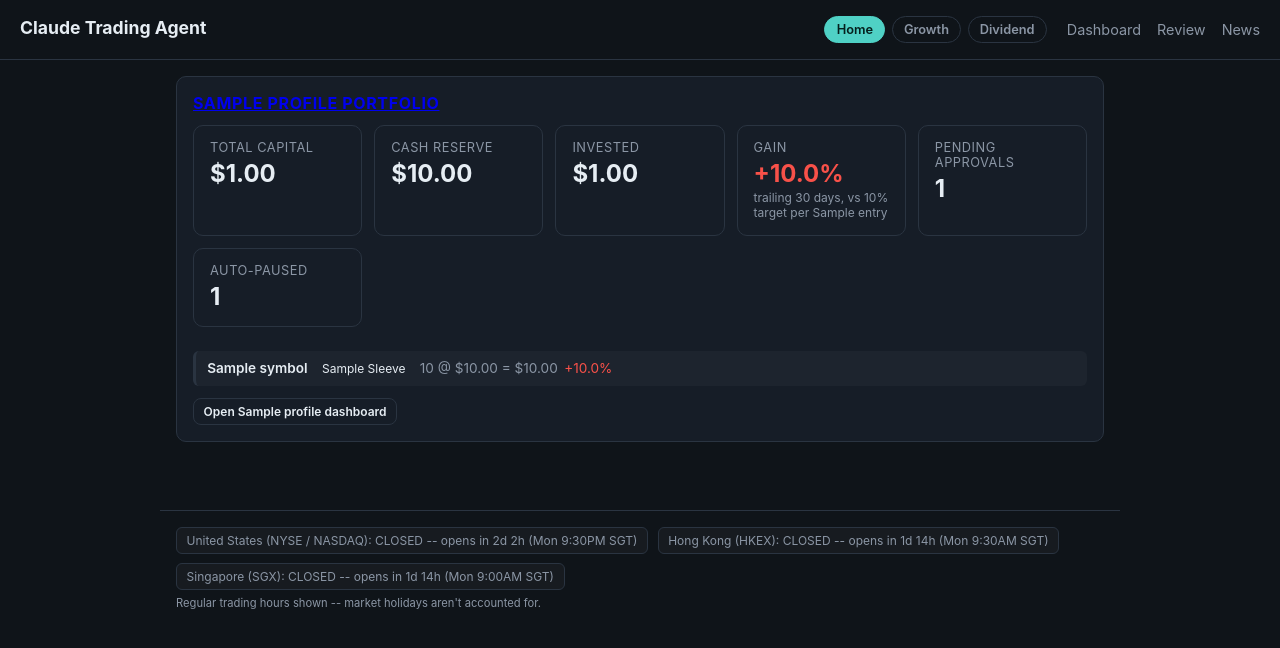
After one commit to wxthesparthaaa/Claude-Trade-Agent, a Flask app: template templates/home.html in a window 1280 px wide. The commit adds this page. Shown: the top 648 px of the page. Run offline with Flask 3, Linux system fonts and the light colour scheme; the template is opened without the code that fills it: most values are stand-ins (such as "Sample title", 1, 10 or a date in 2020).

Commit message:
Skip the daily Telegram update on weekends, and make the combined portfolio overview the default landing page
The daily capital/gains digest ran every day including Sat/Sun with
nothing having traded, sending a misleading "Gains for the day: $0.00"
and appending a redundant snapshot to the equity curve -- now gated
mon-fri, same reasoning already applied to the scan jobs. The Saturday
weekly review is intentionally left as-is: it reports on the week that
just closed, the same "review right after the week ends" timing the
Forex Agent project uses.

Bare "/" now renders a combined home overview (capital/cash/invested/
gain-vs-target/pending/paused counts for both portfolios, plus a
one-line summary per open position) instead of silently defaulting to
the growth portfolio. Every existing ?portfolio=growth|dividend link,
button, and Telegram deep link is unaffected -- they still land on
that profile's own full dashboard exactly as before.

```diff
--- a/app.py
+++ b/app.py
@@ -52,7 +52,7 @@ from strategy_ledger import (
     load_or_init_ledger, latest_capital, get_cash_reserve, reanchor_capital, capital_as_of, gain_baseline_date,
 )
 from portfolio_snapshot import refresh_snapshot, load_snapshot
-from portfolio_profiles import GROWTH_PROFILE, DIVIDEND_PROFILE, ACTIVE_PROFILES, get_profile
+from portfolio_profiles import GROWTH_PROFILE, DIVIDEND_PROFILE, ACTIVE_PROFILES, ALL_PROFILES, get_profile
 from risk_engine import RiskEngine, RiskViolation, DailyState, Position as RiskPosition
 from reporting import run_daily_update, run_weekly_review, TARGET_MONTHLY_PCT, TARGET_ANNUAL_PCT, target_monthly_equivalent_pct
 from scan_workflow import run_scan
@@ -393,7 +393,17 @@ def _load_news_summary(profile):
 
 def start_scheduler():
     scheduler = BackgroundScheduler()
-    scheduler.add_job(scheduled_daily_update, CronTrigger(hour=18, minute=0, timezone="Asia/Singapore"))
+    # day_of_week="mon-fri" -- no market this app trades is ever open on a
+    # Sat/Sun, so a weekend run would mark-to-market against a stale
+    # already-reported close, append a redundant no-information ledger
+    # snapshot, and text a "Gains for the day: $0.00" that's misleading
+    # (there was no trading day) rather than merely uninteresting. Same
+    # reasoning as the scan jobs' own weekday-only guard below.
+    scheduler.add_job(scheduled_daily_update, CronTrigger(day_of_week="mon-fri", hour=18, minute=0, timezone="Asia/Singapore"))
+    # Saturday, deliberately NOT weekday-restricted -- this reports on the
+    # week that just closed (Mon-Fri), the same "review right after the
+    # week ends" timing the sibling Forex Agent project's own Friday
+    # reflection uses, so it's expected to fire while the market is shut.
     scheduler.add_job(scheduled_weekly_review, CronTrigger(day_of_week="sat", hour=9, minute=0, timezone="Asia/Singapore"))
     # day_of_week="mon-fri" on both scan jobs -- markets are closed all
     # weekend, so a Sat/Sun scan would just re-score Friday's closing
@@ -425,8 +435,70 @@ def _resolve_profile():
     return get_profile(request.args.get("portfolio", "growth"))
 
 
+def _build_overview_entry(profile):
+    """One profile's snapshot for the combined home overview -- same live-
+    fetch-with-cached-fallback resilience as the per-profile dashboard
+    route, just condensed to what fits a one-line-per-position summary."""
+    if not profile.active:
+        return {"profile": profile, "active": False}
+
+    ledger = load_or_init_ledger(profile.ledger_path, profile.initial_capital)
+    cash_reserve = get_cash_reserve(ledger)
+
+    stale = False
+    try:
+        client_config = get_client_config()
+        trade_client = TradeClient(client_config)
+        snapshot = refresh_snapshot(trade_client, profile.universe, profile.ledger_path, path=profile.snapshot_path)
+        positions = snapshot["positions"]
+        total_invested = snapshot["total_invested"]
+        total_capital = cash_reserve + total_invested
+    except Exception as e:
+        print(f"Overview snapshot fetch failed for '{profile.name}', showing cached data: {type(e).__name__}: {e}")
+        stale = True
+        try:
+            snapshot = load_snapshot(profile.snapshot_path)
+            positions = snapshot["positions"]
+            total_invested = sum(p["market_value"] for p in positions)
+        except FileNotFoundError:
+            positions = []
+            total_invested = 0.0
+        total_capital = latest_capital(ledger)
+
+    baseline_date = gain_baseline_date(ledger, lookback_days=30)
+    month_ago_capital = capital_as_of(ledger, baseline_date)
+    gain_pct = (total_capital - month_ago_capital) / month_ago_capital if month_ago_capital > 0 else 0.0
+
+    pending = load_pending_approvals(profile.pending_approvals_path)
+    paused_state = load_self_improvement_state(profile.paused_symbols_path)
+
+    return {
+        "profile": profile,
+        "active": True,
+        "stale": stale,
+        "total_capital": total_capital,
+        "cash_reserve": cash_reserve,
+        "total_invested": total_invested,
+        "gain_pct": gain_pct,
+        "target_pct": TARGET_MONTHLY_PCT if profile.name == "growth" else TARGET_ANNUAL_PCT,
+        "target_period_label": "month" if profile.name == "growth" else "year",
+        "positions": positions,
+        "pending_count": len(pending["items"]),
+        "paused_count": len(paused_state.paused_symbols),
+    }
+
+
 @app.route("/")
 def dashboard():
+    # No ?portfolio= at all -- the combined home overview (both profiles,
+    # one line per position) is the default landing page; growth is no
+    # longer implicitly favored. Any explicit ?portfolio=growth|dividend
+    # link (the switcher, Telegram links, bookmarks) still lands on that
+    # profile's own full dashboard exactly as before.
+    if request.args.get("portfolio") is None:
+        overview = [_build_overview_entry(p) for p in ALL_PROFILES]
+        return render_template("home.html", overview=overview, message=request.args.get("message"))
+
     profile = _resolve_profile()
 
     if not profile.active:
--- a/templates/base.html
+++ b/templates/base.html
@@ -8,18 +8,19 @@
   <script src="https://cdn.jsdelivr.net/npm/chart.js@4"></script>
 </head>
 <body>
-  {% set current_portfolio = request.args.get('portfolio', 'growth') %}
+  {% set current_portfolio = request.args.get('portfolio') %}
   <header class="topbar">
     <span class="brand">Claude Trading Agent</span>
     <div class="topbar-right">
       <nav class="portfolio-switcher">
+        <a href="{{ url_for('dashboard') }}" class="{{ 'active' if current_portfolio is none else '' }}">Home</a>
         <a href="{{ url_for('dashboard', portfolio='growth') }}" class="{{ 'active' if current_portfolio == 'growth' else '' }}">Growth</a>
         <a href="{{ url_for('dashboard', portfolio='dividend') }}" class="{{ 'active' if current_portfolio == 'dividend' else '' }}">Dividend</a>
       </nav>
       <nav class="topnav">
-        <a href="{{ url_for('dashboard', portfolio=current_portfolio) }}">Dashboard</a>
-        <a href="{{ url_for('review', portfolio=current_portfolio) }}">Review</a>
-        <a href="{{ url_for('news', portfolio=current_portfolio) }}">News</a>
+        <a href="{{ url_for('dashboard', portfolio=current_portfolio or 'growth') }}">Dashboard</a>
+        <a href="{{ url_for('review', portfolio=current_portfolio or 'growth') }}">Review</a>
+        <a href="{{ url_for('news', portfolio=current_portfolio or 'growth') }}">News</a>
       </nav>
     </div>
   </header>
--- /dev/null
+++ b/templates/home.html
@@ -0,0 +1,70 @@
+{% extends "base.html" %}
+{% block title %}Home -- Claude Trading Agent{% endblock %}
+{% block content %}
+
+{% if message %}
+<div class="banner">{{ message }}</div>
+{% endif %}
+
+{% for entry in overview %}
+<section class="panel">
+  <h2><a href="{{ url_for('dashboard', portfolio=entry.profile.name) }}">{{ entry.profile.name|capitalize }} Portfolio</a></h2>
+
+  {% if not entry.active %}
+  <p class="empty">Not yet funded.</p>
+  {% else %}
+
+  {% if entry.stale %}
+  <div class="banner banner-warn">Live data unavailable right now -- showing the last cached snapshot.</div>
+  {% endif %}
+
+  <section class="summary-cards">
+    <div class="card">
+      <div class="card-label">Total Capital</div>
+      <div class="card-value">${{ "%.2f"|format(entry.total_capital) }}</div>
+    </div>
+    <div class="card">
+      <div class="card-label">Cash Reserve</div>
+      <div class="card-value">${{ "%.2f"|format(entry.cash_reserve) }}</div>
+    </div>
+    <div class="card">
+      <div class="card-label">Invested</div>
+      <div class="card-value">${{ "%.2f"|format(entry.total_invested) }}</div>
+    </div>
+    <div class="card">
+      <div class="card-label">Gain</div>
+      <div class="card-value {{ 'pnl-pos' if entry.gain_pct >= 0 else 'pnl-neg' }}">{{ "%+.1f"|format(entry.gain_pct * 100) }}%</div>
+      <div class="card-sub">trailing 30 days, vs {{ "%.0f"|format(entry.target_pct * 100) }}% target per {{ entry.target_period_label }}</div>
+    </div>
+    <div class="card">
+      <div class="card-label">Pending Approvals</div>
+      <div class="card-value">{{ entry.pending_count }}</div>
+    </div>
+    <div class="card">
+      <div class="card-label">Auto-Paused</div>
+      <div class="card-value">{{ entry.paused_count }}</div>
+    </div>
+  </section>
+
+  {% if entry.positions %}
+  <ul class="news-list-compact">
+    {% for p in entry.positions %}
+    <li>
+      <span class="decision-symbol">{{ p.symbol }}</span>
+      {% if p.quantity < 0 %}<span class="badge badge-short">SHORT</span>{% endif %}
+      <span class="badge badge-{{ p.sleeve }}">{{ p.sleeve }}</span>
+      <span class="news-note">{{ p.quantity }} @ ${{ "%.2f"|format(p.market_price) }} = ${{ "%.2f"|format(p.market_value) }}</span>
+      <span class="{{ 'pnl-pos' if p.unrealized_pnl >= 0 else 'pnl-neg' }}">{{ "%+.1f"|format(p.unrealized_pnl_pct * 100) }}%</span>
+    </li>
+    {% endfor %}
+  </ul>
+  {% else %}
+  <p class="empty">No open positions.</p>
+  {% endif %}
+
+  <a href="{{ url_for('dashboard', portfolio=entry.profile.name) }}" class="btn btn-secondary btn-small">Open {{ entry.profile.name|capitalize }} dashboard</a>
+  {% endif %}
+</section>
+{% endfor %}
+
+{% endblock %}
```
Also changed, not shown: tests/test_app.py (+55 -6 lines).
